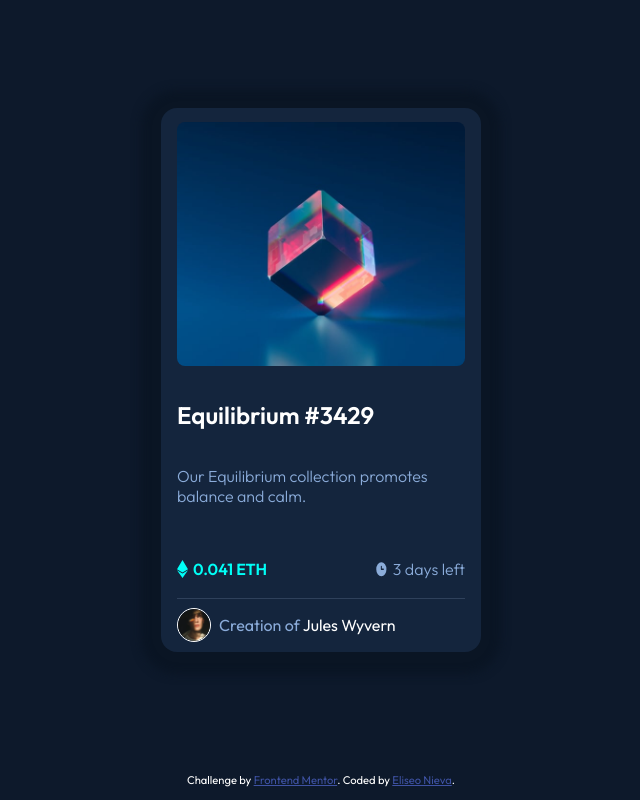
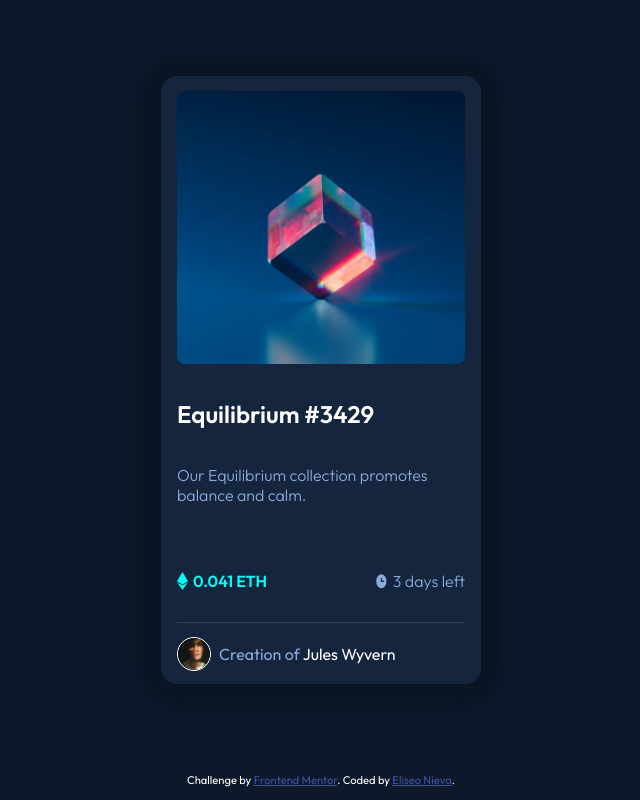
Before and after one commit to diablosinaura/nftComponentFrontendMentor, a plain HTML site: page index.html in a window 1280 px wide. Shown: the whole page, without its empty margins (319-959 px from the left). Drawn offline with Linux system fonts and the light colour scheme.

Commit message:
modified Card height

```diff
--- a/css/mobile.css
+++ b/css/mobile.css
@@ -37,7 +37,7 @@ body {
     flex-direction: column;
     align-items: center;
     width: 20rem;
-    height: 34rem;
+    height: 38rem;
     background-color: var(--Very-darkblueCard);
     border-radius: 1rem;
     box-shadow: 0px 2px 10px 20px hsl(215, 55%, 9%);
```
